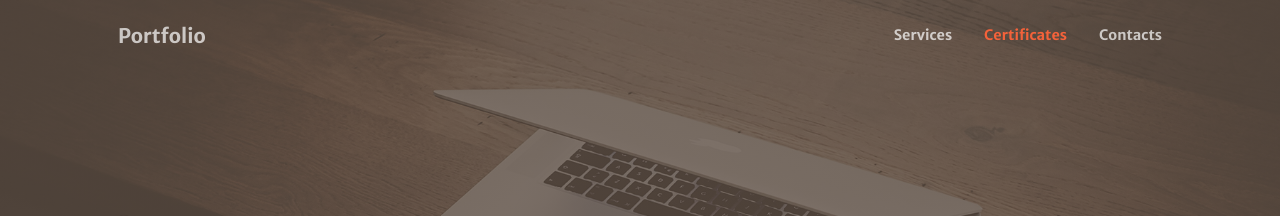
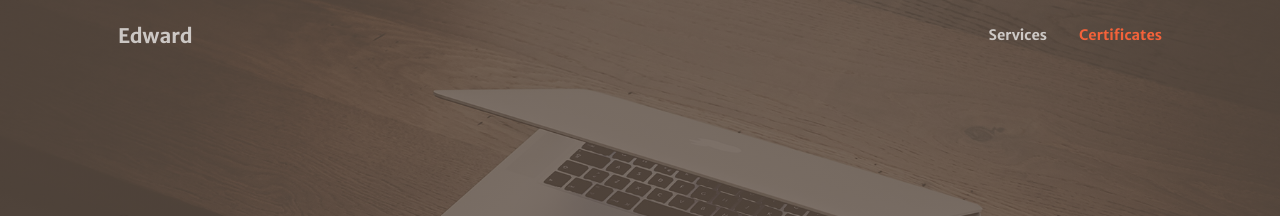
Before and after one commit to Edward-R-analytics/Portfolio, a Jekyll site: the page built from index.md, in a window 1280 px wide. Shown: the top 216 px of the page. Built offline with Jekyll 4.4.1, drawn with Linux system fonts in a browser that asks for light colours; comment, search, counter and statistics services are not loaded; some of the changed lines change nothing that is shown.

Commit message:
Update nav.html

```diff
--- a/_includes/nav.html
+++ b/_includes/nav.html
@@ -1,21 +1,47 @@
 <nav class="navbar navbar-expand-lg navbar-light fixed-top py-3" id="mainNav">
   <div class="container px-4 px-lg-5">
-    <a class="navbar-brand" href="#services">{{ site.title }}</a>
+    <a class="navbar-brand" href="#page-top">Edward</a>
     <button class="navbar-toggler" type="button" data-bs-toggle="collapse" data-bs-target="#navbarResponsive">
       <span class="navbar-toggler-icon"></span>
     </button>
     <div class="collapse navbar-collapse" id="navbarResponsive">
       <ul class="navbar-nav ms-auto">
-        {% for item in site.data.menus.header %}
         <li class="nav-item">
-          <!-- Elimina js-scroll-trigger y usa data-bs-toggle si es móvil -->
-          <a class="nav-link" href="{{ item.url }}"
-             {% if item.url contains '#' %}data-bs-toggle="collapse" data-bs-target=".navbar-collapse.show"{% endif %}>
-            {{ item.title }}
-          </a>
+          <a class="nav-link" href="#services" onclick="smoothScroll(event, '#services')">Services</a>
         </li>
-        {% endfor %}
+        <li class="nav-item">
+          <a class="nav-link" href="#members" onclick="smoothScroll(event, '#members')">Certificates</a>
+        </li>
       </ul>
     </div>
   </div>
 </nav>
+
+<script>
+// Versión reforzada del smooth scroll
+function smoothScroll(event, target) {
+  try {
+    event.preventDefault();
+    const element = document.querySelector(target);
+    if (!element) return;
+
+    // Scroll suave
+    element.scrollIntoView({
+      behavior: 'smooth',
+      block: 'start'
+    });
+
+    // Cierra el menú en móvil
+    const navbar = document.querySelector('.navbar-collapse.show');
+    if (navbar) {
+      new bootstrap.Collapse(navbar).hide();
+    }
+
+    // Actualiza la URL sin recargar
+    history.pushState(null, null, target);
+  } catch (e) {
+    console.error('Scroll error:', e);
+    window.location.href = target; // Fallback
+  }
+}
+</script>
```
